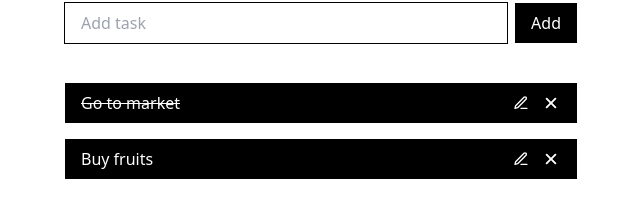
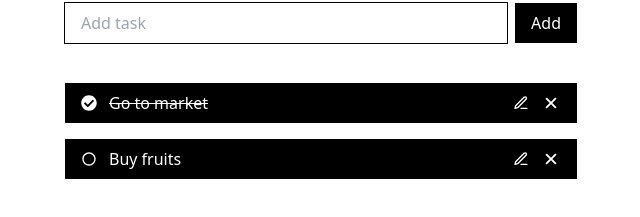
Before and after one commit to kar-ke/todo, a React (Vite) app: page / in a window 1280 px wide. Both pictures are taken after a click on the element "Go to market". Shown: the part 117-334 px from the top of the page, without its empty margins (319-959 px from the left). Built offline with nearby package versions, Linux system fonts and the light colour scheme.

Commit message:
radio check button added with state

```diff
--- a/src/App.jsx
+++ b/src/App.jsx
@@ -36,7 +36,7 @@ function App() {
 				<button
 					type="button"
 					onClick={handleClick}
-					className="bg-black hover:bg-purple-500 text-white px-4 py-2">
+					className="bg-black hover:bg-purple-700 text-white px-4 py-2">
 					Add
 				</button>
 			</div>
--- a/src/Component/SingleTodo.jsx
+++ b/src/Component/SingleTodo.jsx
@@ -39,18 +39,22 @@ const SingleTodo = ({
 	};
 
 	return (
-		<div className="flex flex-row items-center justify-between text-white   bg-black ">
-			<div className="flex flex-row items-center ">
+		<div className="flex flex-row items-center justify-between text-white   bg-black outline outline-1 hover:bg-purple-700  ">
+			<div className="flex flex-row items-center mx-4 ">
 				{isDone === true ? (
-					<s>
-						<p className="py-2 mx-4" onClick={handleDone}>
+					<s className="flex flex-row items-center">
+						<FaCheckCircle />
+						<p className="py-2 mx-3 cursor-pointer" onClick={handleDone}>
 							{todo.task}
 						</p>
 					</s>
 				) : isEdit === false ? (
-					<h4 className="py-2 mx-4" onClick={handleDone}>
+					<>
+					<MdOutlineRadioButtonUnchecked />
+					<h4 className="py-2 mx-3 cursor-pointer" onClick={handleDone}>
 						{todo.task}
 					</h4>
+					</>
 				) : (
 					<div className="text-black py-2  ">
 						<input
```
